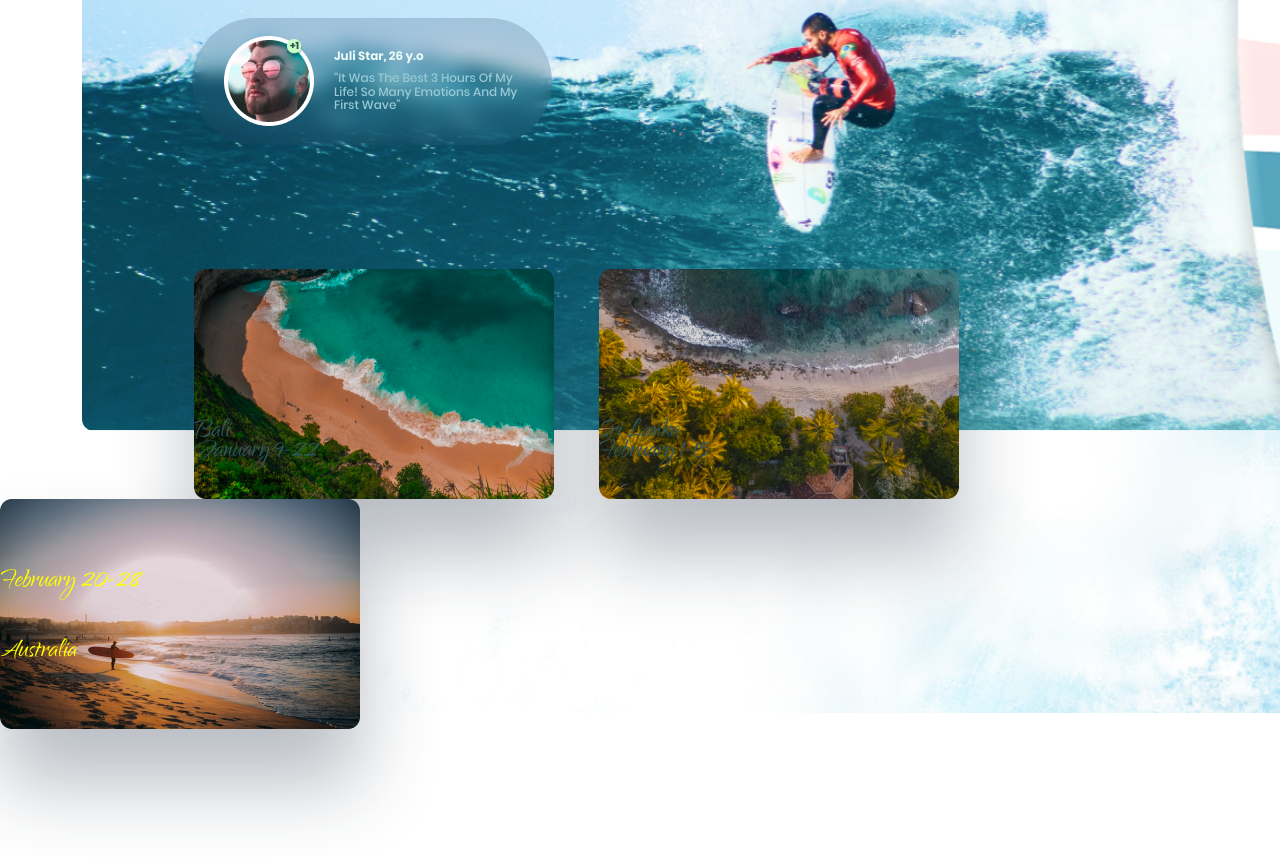
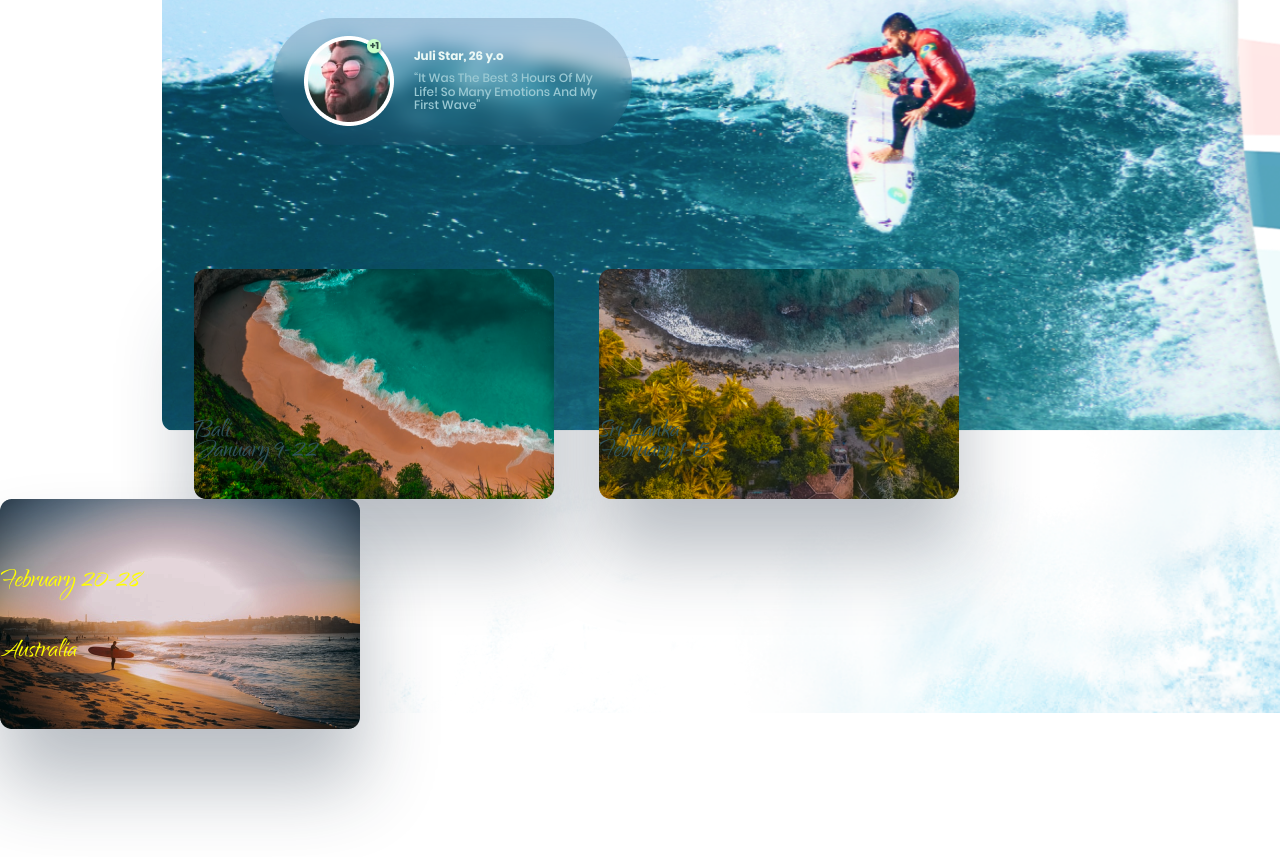
Before and after one commit to vernigora2k/surf, a website built with webpack: page public/index.html in a window 1280 px wide. Shown: the part 487-1344 px from the top of the page. Built offline with nearby package versions, Linux system fonts and the light colour scheme.

Commit message:
v1.1.8temp

```diff
--- a/package.json
+++ b/package.json
@@ -1,6 +1,6 @@
 {
   "name": "surf",
-  "version": "1.1.7",
+  "version": "1.1.8",
   "description": "surf lessons school",
   "main": "index.js",
   "scripts": {
--- a/public/index.html
+++ b/public/index.html
@@ -5,7 +5,7 @@
     <meta name="viewport" content="width=device-width, initial-scale=1.0">
     <meta http-equiv="X-UA-Compatible" content="ie=edge">
     <title>Document</title>
-    <link rel="stylesheet" href="dist/app.css" />
+    <link rel="stylesheet" href="/dist/app.css" />
 </head>
 <body>
     <section class="wawes"></section>
--- a/src/scss/_settings.scss
+++ b/src/scss/_settings.scss
@@ -87,11 +87,12 @@ $RegularFontColor: #343434;
 
 @keyframes cards-appear{
   0% {
-      top: 160px;
+      //top: 160px;
       opacity: 0;
       }
   50% {opacity: 0.6;}
-  100% {top: 0px;
+  100% {//@extend: 0px;
+        transform: translateY(-160px);;
         opacity: 1;}
 }
 
--- a/src/scss/main.scss
+++ b/src/scss/main.scss
@@ -43,7 +43,7 @@ section.main {
   animation: main-appear 3s ease-in-out 1s alternate;
   animation-fill-mode: forwards;
   position: absolute;
-  left: 82px;
+  left: 162px;
   top: 153px;
   width: 1258px;//1258
   height: 765px;
@@ -223,7 +223,8 @@ section.main {
 
 section.cards.disp-flex {
   position: absolute;
-  margin-top: 756px;
+  margin-top: 916px;//756
+  opacity: 0;
   div.card {
     width: 360px;
     height: 230px;
```
Also changed, not shown: dist/app.css, dist/index_bundle.html.
